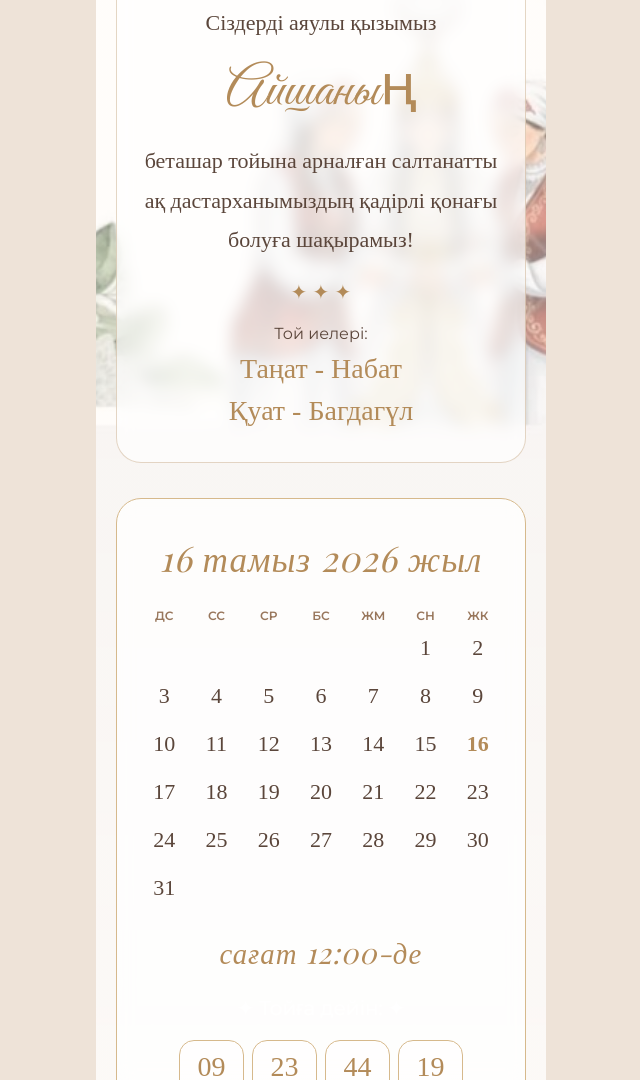
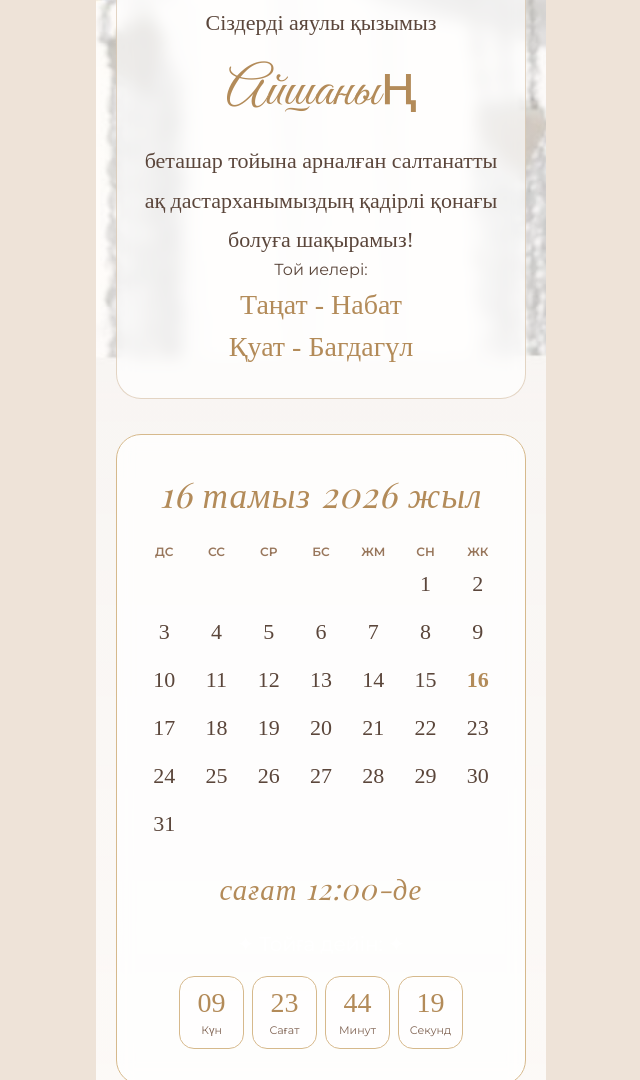
Before and after one commit to usertogzhan/BETASHAR, a plain HTML site: page index.html in a window 1280 px wide. Shown: the part 908-1988 px from the top of the page, without its empty margins (319-959 px from the left). Drawn offline with nearby package versions, Linux system fonts and the light colour scheme; a web font is replaced by a local one.

Commit message:
Update index.html

```diff
--- a/index.html
+++ b/index.html
@@ -42,7 +42,7 @@ body{
         rgba(255,250,245,0.45),
         rgba(255,250,245,0.55)
     ),
-    url("bbride.jpeg");
+    url("bet.jpeg");
 
     background-size:cover;
     background-position:center top;
@@ -406,7 +406,7 @@ font-size:14px;
 <body>
 
     <audio id="bgMusic" loop>
-        <source src="music.mp3" type="audio/mpeg">
+        <source src="aqkelin.mp3" type="audio/mpeg">
     </audio>
 
     <div class="phone-container">
@@ -430,7 +430,7 @@ font-size:14px;
                <p class="aisha-name">Айшаның</p>
                 <p>беташар тойына арналған салтанатты ақ дастарханымыздың қадірлі қонағы болуға шақырамыз!</p>
             </div>
-            <div class="ornament">✦ ✦ ✦</div>
+
             <p>Той иелері:</p>
             <div class="parents"> Таңат - Набат </div>
             <div class="parents"> Қуат - Багдагүл </div>
```
